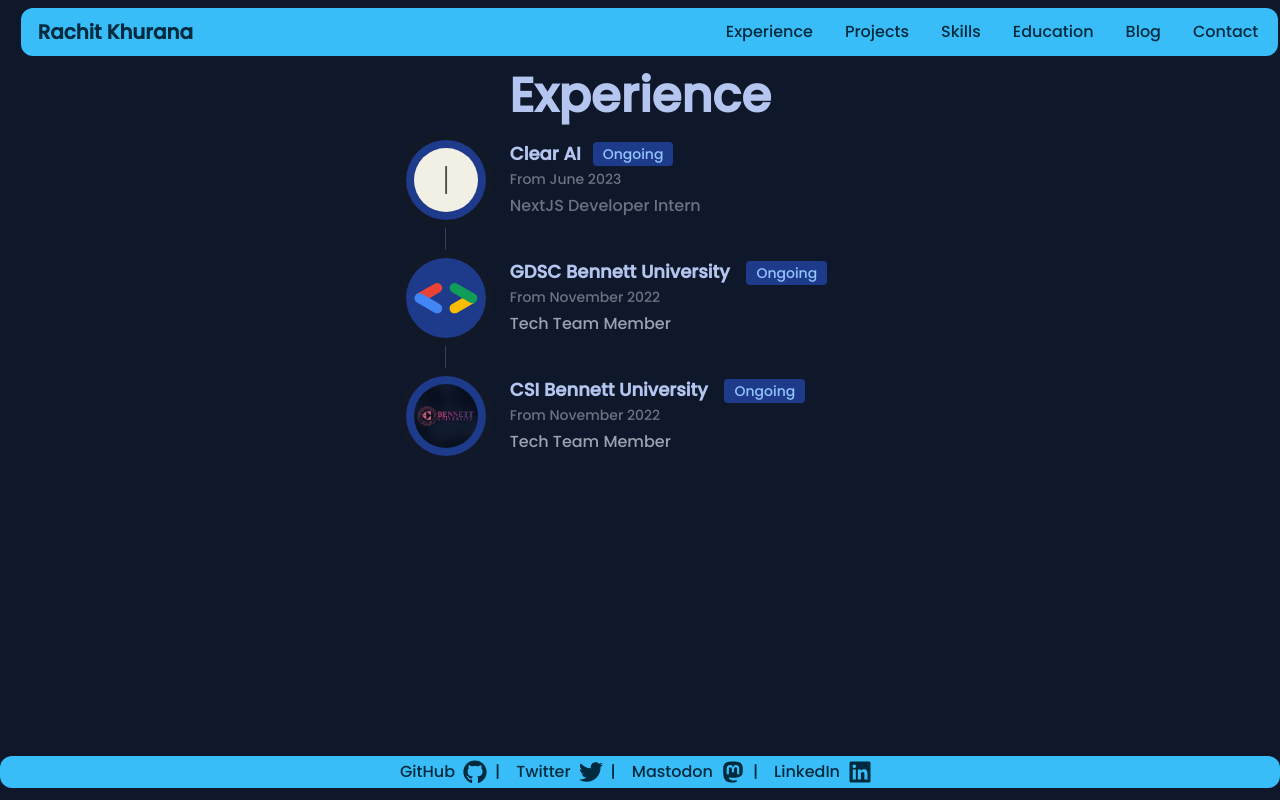
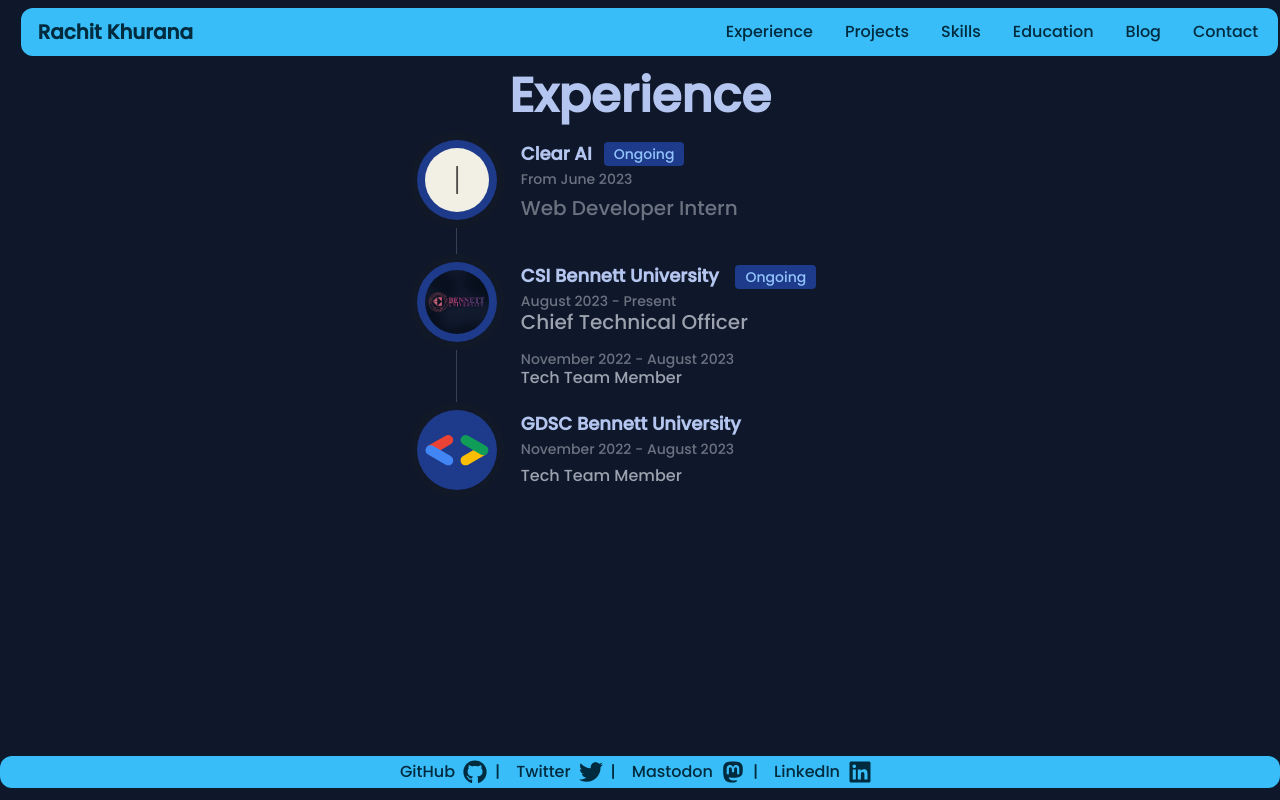
Before and after one commit to notnotrachit/notnotrachit.github.io, a Next.js app: page /experience in a window 1280 px wide. Built offline with nearby package versions, Linux system fonts and the light colour scheme; no server answers.

Commit message:
experience updated, tagline update

```diff
--- a/app/(main)/page.js
+++ b/app/(main)/page.js
@@ -183,13 +183,11 @@
               <br />
               Also an open source enthusiast
               <br />
-              Core Tech Team Member @{" "}
-              <a href="https://gdscbu.club" target="_blank" className="underline">
-                GDSC BU
-              </a>{" "}
-              &{" "}
+              Web Dev Intern @ Clearmind AI
+              <br/>
+              Chief Technical Officer @{" "}
               <a
-                href="https://www.csi-bu.tech/"
+                href="https://www.csi-bu.live/"
                 target="_blank"
                 className="underline"
               >
--- a/app/links/page.js
+++ b/app/links/page.js
@@ -81,10 +81,10 @@
           </a>
 
           <a
-            href="https://twitter.com/notnotrachit"
+            href="https://x.com/notnotrachit"
             className="tooltip tooltip-bottom tooltip-primary"
             target="_blank"
-            data-tip="Twitter: notnotrachit"
+            data-tip="Twitter/𝕏: notnotrachit"
           >
             <button className="hover:bg-primary hover:text-primary-content rounded-xl transition-all ease-in-out p-2 text-5xl">
               <FaTwitter className="mx-auto" />
--- a/components/experience.js
+++ b/components/experience.js
@@ -25,34 +25,11 @@
         <time className="block mb-2 ml-6 text-sm font-normal leading-none text-gray-500">
           From June 2023
         </time>
-        <p className="text-base ml-6 font-normal text-gray-500 dark:text-gray-400">
-          NextJS Developer Intern
+        <p className="text-xl ml-6 font-normal text-gray-500 dark:text-gray-400">
+          Web Developer Intern
         </p>
       </li>
-      <li className="mb-10 ml-10">
-        <span className="absolute p-2 flex items-center justify-center w-20 h-20  rounded-full -left-10 ring-8 ring-gray-900 bg-blue-900">
-          <Image
-            src={gdsc}
-            width={100}
-            height={100}
-            className="rounded-full"
-            alt="GDSC"
-          />
-        </span>
-        <h3 className="mb-1 ml-6  text-lg font-semibold text-base-content">
-          GDSC Bennett University{" "}
-          <span className="  text-sm font-medium mr-2 px-2.5 py-0.5 rounded bg-blue-900 text-blue-300 ml-3">
-            Ongoing
-          </span>
-        </h3>
-        <time className="block mb-2 ml-6 text-sm font-normal leading-none text-gray-500">
-          From November 2022
-        </time>
-        <p className="text-base ml-6 font-normal text-gray-400">
-          Tech Team Member
-        </p>
-      </li>
-      <li className="ml-10">
+      <li className="mb-5 ml-10">
         <span className="absolute flex p-2 items-center justify-center w-20 h-20 rounded-full -left-10 ring-8 ring-gray-900 bg-blue-900">
           <Image
             src={csi}
@@ -68,10 +45,36 @@
             Ongoing
           </span>
         </h3>
-        <time className="ml-6 block mb-2 text-sm font-normal leading-none text-gray-500">
-          From November 2022
+        <time className="ml-6 block text-sm font-normal leading-none text-gray-500">
+          August 2023 - Present
+        </time>
+        <p className="ml-6 mb-4 text-xl font-normal text-gray-400">
+          Chief Technical Officer
+        </p>
+        <time className="ml-6 block text-sm font-normal leading-none text-gray-500">
+          November 2022 - August 2023
         </time>
         <p className="ml-6 text-base font-normal text-gray-400">
+          Tech Team Member
+        </p>
+      </li>
+      <li className="ml-10">
+        <span className="absolute p-2 flex items-center justify-center w-20 h-20  rounded-full -left-10 ring-8 ring-gray-900 bg-blue-900">
+          <Image
+            src={gdsc}
+            width={100}
+            height={100}
+            className="rounded-full"
+            alt="GDSC"
+          />
+        </span>
+        <h3 className="mb-1 ml-6  text-lg font-semibold text-base-content">
+          GDSC Bennett University{" "}
+        </h3>
+        <time className="block mb-2 ml-6 text-sm font-normal leading-none text-gray-500">
+          November 2022 - August 2023
+        </time>
+        <p className="text-base ml-6 font-normal text-gray-400">
           Tech Team Member
         </p>
       </li>
--- a/components/project.js
+++ b/components/project.js
@@ -63,17 +63,17 @@
                     <Image
                       src={"/projects/" + props.image_name}
                       alt="project_image"
-                      width={1000}
+                      width={500}
                       height={800}
-                      className="place-self-center lg:w-5/6 p-2 group-hover:blur-sm transition-all ease-in-out rounded-xl row-start-1 row-end-1 col-start-1 col-end-1 z-[5] group-hover:z-[2]"
+                      className="place-self-center lg:w-96 p-2 group-hover:blur-sm transition-all ease-in-out rounded-xl row-start-1 row-end-1 col-start-1 col-end-1 z-[5] group-hover:z-[2]"
                     />
                   ) : (
                     <Image
                       src={props.image_url}
                       alt="project_image"
-                      width={1000}
+                      width={500}
                       height={800}
-                      className="place-self-center lg:w-5/6 p-2 group-hover:blur-sm transition-all ease-in-out rounded-xl row-start-1 row-end-1 col-start-1 col-end-1 z-[5] group-hover:z-[2]"
+                      className="place-self-center lg:w-96 p-2 group-hover:blur-sm transition-all ease-in-out rounded-xl row-start-1 row-end-1 col-start-1 col-end-1 z-[5] group-hover:z-[2]"
                     />
                   )}
                   <div className="lg:grid content-center justify-center row-start-1 row-end-1 col-start-1 col-end-1 h-full z-[4] hidden">
@@ -122,7 +122,7 @@
                   alt="project_image"
                   width={1000}
                   height={800}
-                  className="place-self-center lg:w-5/6 p-2 group-hover:blur-sm transition-all ease-in-out rounded-xl row-start-1 row-end-1 col-start-1 col-end-1 z-[5] group-hover:z-[2]"
+                  className="place-self-center lg:w-[30rem] lg:max-w-96 p-2 group-hover:blur-sm transition-all ease-in-out rounded-xl row-start-1 row-end-1 col-start-1 col-end-1 z-[5] group-hover:z-[2]"
                 />
               ) : (
                 <Image
@@ -130,7 +130,7 @@
                   alt="project_image"
                   width={1000}
                   height={800}
-                  className="place-self-center lg:w-5/6 p-2 group-hover:blur-sm transition-all ease-in-out rounded-xl row-start-1 row-end-1 col-start-1 col-end-1 z-[5] group-hover:z-[2]"
+                  className="place-self-center lg:w-[30rem] p-2 group-hover:blur-sm transition-all ease-in-out rounded-xl row-start-1 row-end-1 col-start-1 col-end-1 z-[5] group-hover:z-[2]"
                 />
               )}
             </div>
```
Also changed, not shown: components/cli/about.js.
